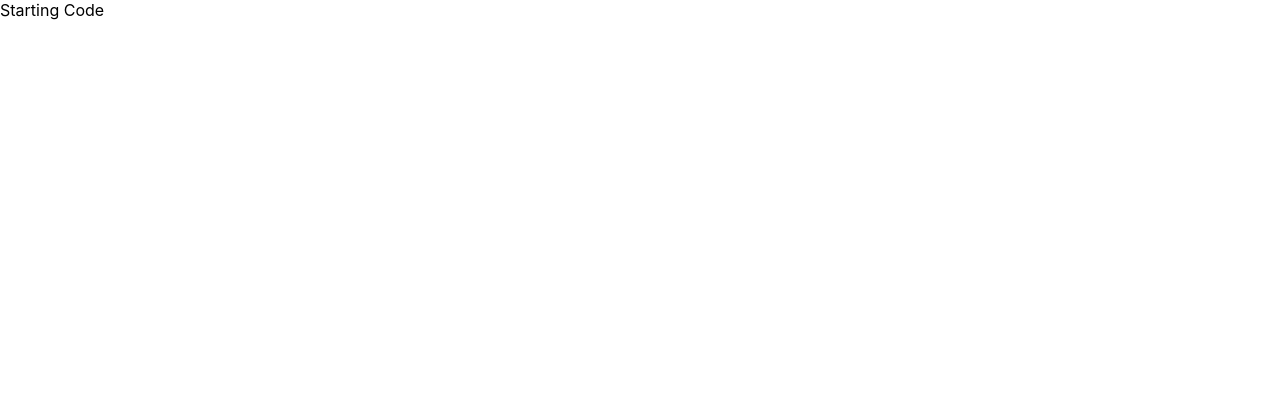
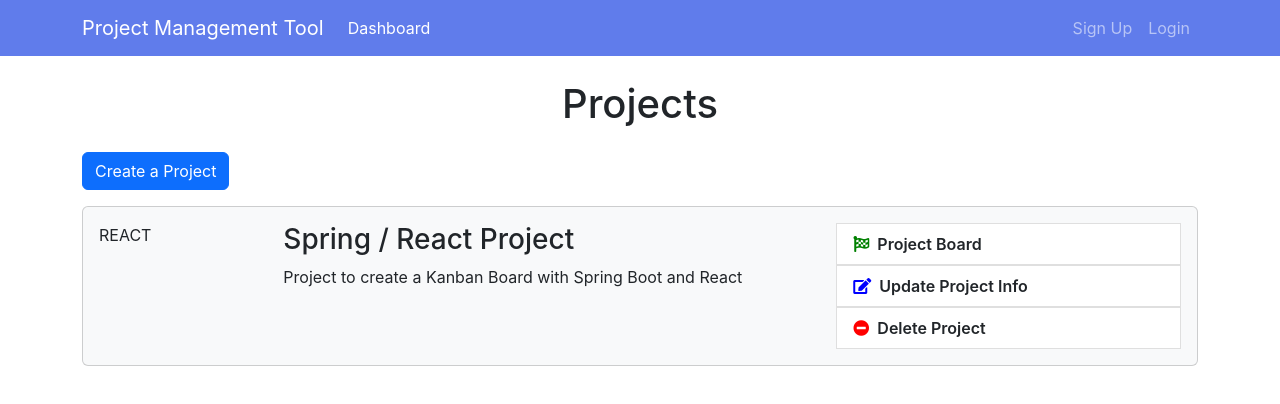
Before and after one commit to TonyHC/Project-Management-Tool, a React (Create React App) app in the folder project-management-tool-react-client/: page / in a window 1280 px wide. Shown: the top 404 px of the page. Built offline with nearby package versions, Linux system fonts and the light colour scheme.

Commit message:
Add initial components and designs for dashboard

```diff
--- a/project-management-tool-react-client/public/index.html
+++ b/project-management-tool-react-client/public/index.html
@@ -24,6 +24,19 @@
       work correctly both with client-side routing and a non-root public URL.
       Learn how to configure a non-root public URL by running `npm run build`.
     -->
+    <!-- CSS only -->
+    <link
+      href="https://cdn.jsdelivr.net/npm/bootstrap@5.2.0-beta1/dist/css/bootstrap.min.css"
+      rel="stylesheet"
+      integrity="sha384-0evHe/X+R7YkIZDRvuzKMRqM+OrBnVFBL6DOitfPri4tjfHxaWutUpFmBp4vmVor"
+      crossorigin="anonymous"
+    />
+    <link
+      rel="stylesheet"
+      href="https://use.fontawesome.com/releases/v5.15.4/css/all.css"
+      integrity="sha384-DyZ88mC6Up2uqS4h/KRgHuoeGwBcD4Ng9SiP4dIRy0EXTlnuz47vAwmeGwVChigm"
+      crossorigin="anonymous"
+    />
     <title>React App</title>
   </head>
   <body>
@@ -39,5 +52,11 @@
       To begin the development, run `npm start` or `yarn start`.
       To create a production bundle, use `npm run build` or `yarn build`.
     -->
+    <!-- JavaScript Bundle with Popper -->
+    <script
+      src="https://cdn.jsdelivr.net/npm/bootstrap@5.2.0-beta1/dist/js/bootstrap.bundle.min.js"
+      integrity="sha384-pprn3073KE6tl6bjs2QrFaJGz5/SUsLqktiwsUTF55Jfv3qYSDhgCecCxMW52nD2"
+      crossorigin="anonymous"
+    ></script>
   </body>
 </html>
--- a/project-management-tool-react-client/src/App.js
+++ b/project-management-tool-react-client/src/App.js
@@ -1,8 +1,13 @@
-function App() {
+import React from "react";
+
+import Dashboard from "./components/Dashboard";
+import Layout from "./ui/Layout";
+
+const App = () => {
   return (
-    <div>
-      Starting Code
-    </div>
+    <Layout>
+      <Dashboard />
+    </Layout>
   );
 }
 
--- /dev/null
+++ b/project-management-tool-react-client/src/components/Dashboard.js
@@ -0,0 +1,12 @@
+import React from "react";
+import ProjectList from "./project/ProjectList";
+
+const Dashboard = () => {
+  return (
+    <div>
+      <ProjectList />
+    </div>
+  );
+};
+
+export default Dashboard;
--- /dev/null
+++ b/project-management-tool-react-client/src/components/layout/Header.js
@@ -0,0 +1,51 @@
+import React from "react";
+
+const Header = () => {
+  return (
+    <nav className="navbar navbar-expand-lg navbar-dark mb-4">
+      <div className="container">
+        <a className="navbar-brand" href="#">
+          Project Management Tool
+        </a>
+        <button
+          className="navbar-toggler"
+          type="button"
+          data-bs-toggle="collapse"
+          data-bs-target="#navbarText"
+          aria-controls="navbarText"
+          aria-expanded="false"
+          aria-label="Toggle navigation"
+        >
+          <span className="navbar-toggler-icon"></span>
+        </button>
+        <div className="collapse navbar-collapse" id="navbarText">
+          <ul className="navbar-nav me-auto mb-2 mb-lg-0">
+            <li className="nav-item">
+              <a
+                className="nav-link active"
+                href="#"
+              >
+                Dashboard
+              </a>
+            </li>
+          </ul>
+
+          <ul className="navbar-nav ms-auto mb-2 mb-lg-0">
+            <li className="nav-item">
+              <a className="nav-link" href="#">
+                Sign Up
+              </a>
+            </li>
+            <li className="nav-item">
+              <a className="nav-link" href="#">
+                Login
+              </a>
+            </li>
+          </ul>
+        </div>
+      </div>
+    </nav>
+  );
+};
+
+export default Header;
--- /dev/null
+++ b/project-management-tool-react-client/src/components/project/ProjectItem.js
@@ -0,0 +1,41 @@
+import React from "react";
+
+const ProjectItem = () => {
+  return (
+    <div class="card card-body bg-light mb-3">
+      <div class="row">
+        <div class="col-md-2">
+          <span class="mx-auto">REACT</span>
+        </div>
+        <div class="col-md-6">
+          <h3>Spring / React Project</h3>
+          <p>Project to create a Kanban Board with Spring Boot and React</p>
+        </div>
+        <div class="col-md-4">
+          <ul class="list-group">
+            <a href="#">
+              <li class="list-group-item list-group-item-action">
+                <i class="fa fa-flag-checkered me-2"></i>
+                Project Board
+              </li>
+            </a>
+            <a href="#">
+              <li class="list-group-item list-group-item-action">
+                <i class="fa fa-edit me-2"></i>
+                Update Project Info
+              </li>
+            </a>
+            <a href="#">
+              <li class="list-group-item list-group-item-action">
+                <i class="fa fa-minus-circle me-2"></i>
+                Delete Project
+              </li>
+            </a>
+          </ul>
+        </div>
+      </div>
+    </div>
+  );
+};
+
+export default ProjectItem;
--- /dev/null
+++ b/project-management-tool-react-client/src/components/project/ProjectList.js
@@ -0,0 +1,14 @@
+import React from "react";
+import ProjectItem from "./ProjectItem";
+
+const ProjectList = () => {
+  return (
+    <div>
+      <h1 className="text-center mb-4">Projects</h1>
+      <a href="#CMP" className="btn btn-primary mb-3">Create a Project</a>
+      <ProjectItem />
+    </div>
+  );
+};
+
+export default ProjectList;
--- a/project-management-tool-react-client/src/index.css
+++ b/project-management-tool-react-client/src/index.css
@@ -11,3 +11,27 @@ code {
   font-family: source-code-pro, Menlo, Monaco, Consolas, 'Courier New',
     monospace;
 }
+
+a {
+  text-decoration: none;
+}
+
+.fa-flag-checkered {
+  color: green;
+}
+
+.fa-edit {
+  color: blue;
+}
+
+.fa-minus-circle {
+  color: red;
+}
+
+.list-group-item {
+  font-weight: 600;
+}
+
+.navbar {
+  background-color: rgb(96, 124, 235);
+}
--- /dev/null
+++ b/project-management-tool-react-client/src/ui/Layout.js
@@ -0,0 +1,13 @@
+import React from "react";
+import Header from "../components/layout/Header";
+
+const Layout = (props) => {
+  return (
+    <div>
+      <Header />
+      <main className="container">{props.children}</main>
+    </div>
+  );
+};
+
+export default Layout;
```
